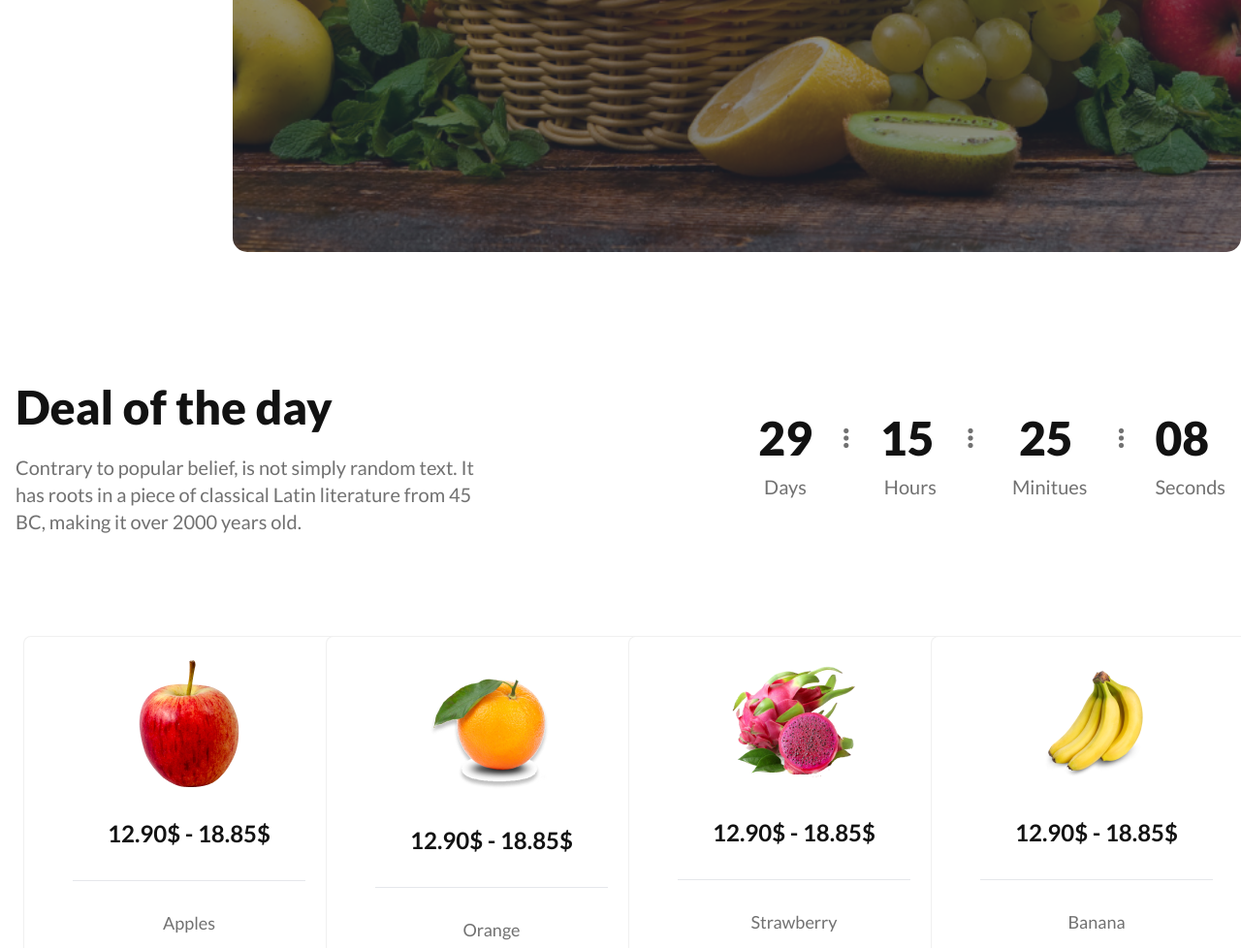
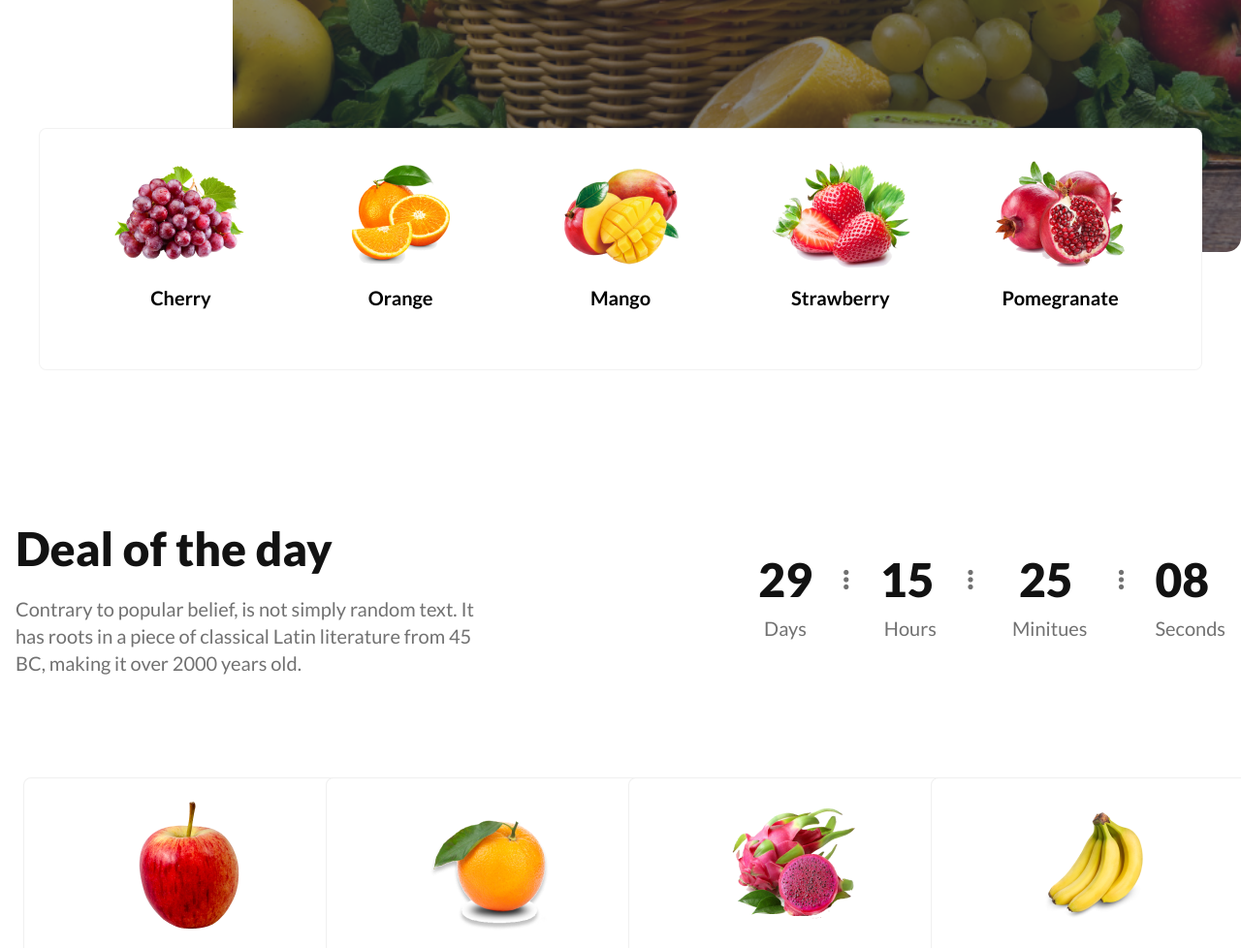
Before and after one commit to sabbir-noyon/a_p_3_project_fruit_burst_shop, a plain HTML site: page index.html in a window 1280 px wide. Shown: the part 740-1718 px from the top of the page at 97% size. Drawn offline with nearby package versions, Linux system fonts and the light colour scheme; grey boxes are pictures that could not be loaded.

Commit message:
Bonus Header Card Area Completed

```diff
--- a/index.html
+++ b/index.html
@@ -193,10 +193,41 @@
           <!--hero area carousel end-->
 
 
+          <!--bonus header card  start-->
 
+          <div class="bonun-card-container -mt-52 p-8 mx-auto grid sm:grid-cols-1  md:grid-cols-2 lg:grid-cols-5">
+            <div class="fruit-1">
+                <img  class="m-auto" src="images/fruit1.png">
+                <p class="text-xl font-semibold text-center text-black pt-4">Cherry</p>
 
+            </div>
 
+            <div class="fruit-2">
+                <img class="m-auto"  src="images/fruit2.png">
+                <p class="text-xl font-semibold text-center text-black pt-4">Orange</p>
 
+            </div>
+
+            <div class="fruit-3">
+                <img class="m-auto"  src="images/fruit3.png">
+                <p class="text-xl font-semibold text-center text-black pt-4">Mango</p>
+
+            </div>
+
+            <div class="fruit-4">
+                <img  class="m-auto" src="images/fruit4.png">
+                <p class="text-xl font-semibold text-center text-black pt-4">Strawberry</p>
+
+            </div>
+
+            <div class="fruit-5">
+                <img class="m-auto"  src="images/fruit5.png">
+                <p class="text-xl font-semibold text-center text-black pt-4">Pomegranate</p>
+
+            </div>
+          </div>
+
+          <!--bonus header card  end-->
 
 
 
@@ -205,7 +236,7 @@
     <main>
 
         <!--deal of the day section start-->
-        <section class="section-deal-day pt-14 pb-20 mx-auto">
+        <section class="section-deal-day pt-40 pb-20 mx-auto">
             <div class="deal-day-container flex justify-evenly">
                 <div class="deal-texts pr-24 pl-4">
                     <h2 class="text-5xl font-extrabold text-[#121212] pb-6">Deal of the day</h2>
--- a/style.css
+++ b/style.css
@@ -153,3 +153,13 @@ border: none;
 .images-box-team-member{
     max-width: 1028px;
 }
+
+
+.bonun-card-container{
+    max-width: 1200px;
+    height: 250px;
+    position: relative;
+    background-color: #FFF;
+    border-radius: 8px;
+    border: 1px solid rgba(0, 0, 0, 0.05);;
+}
```
